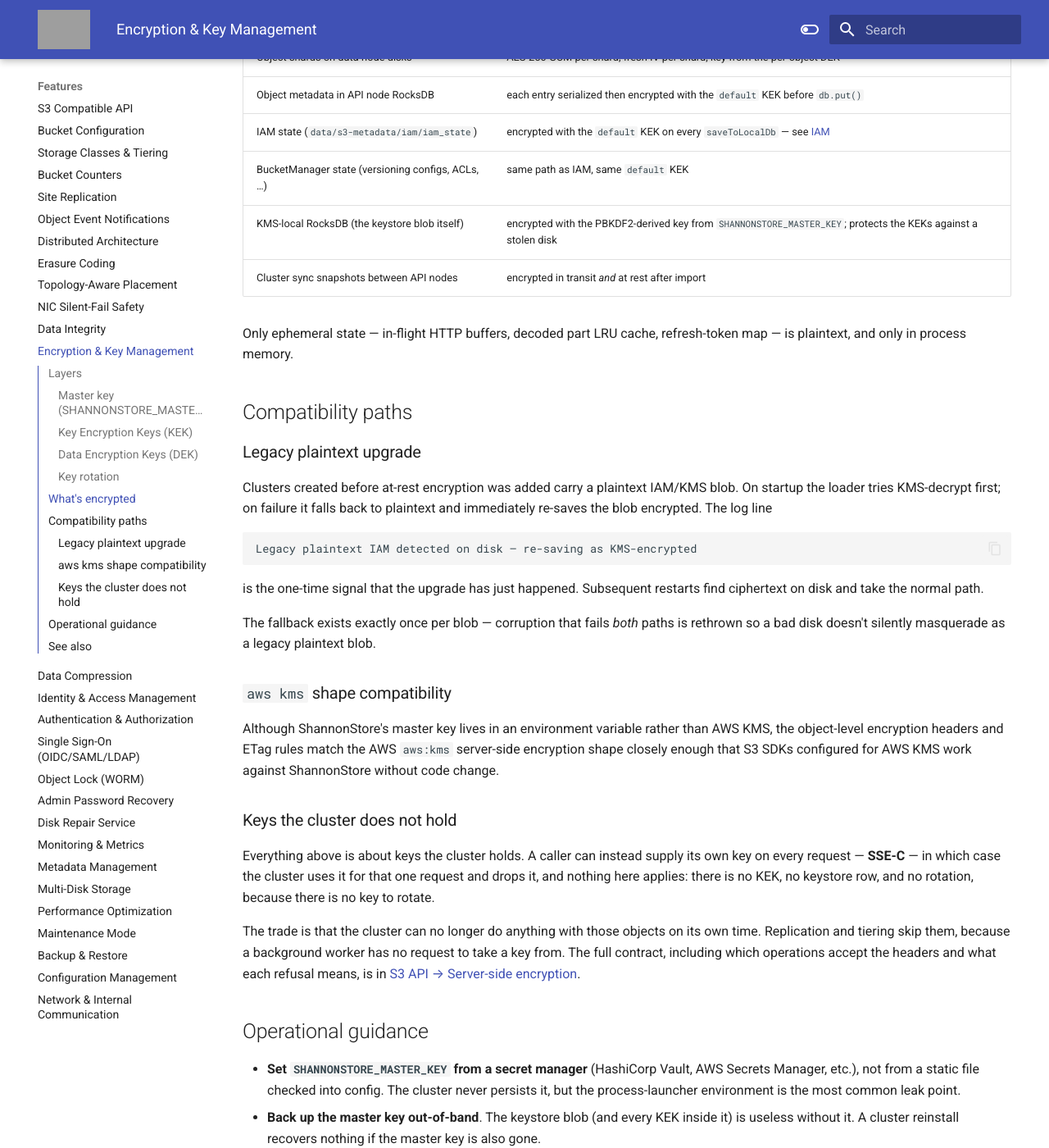
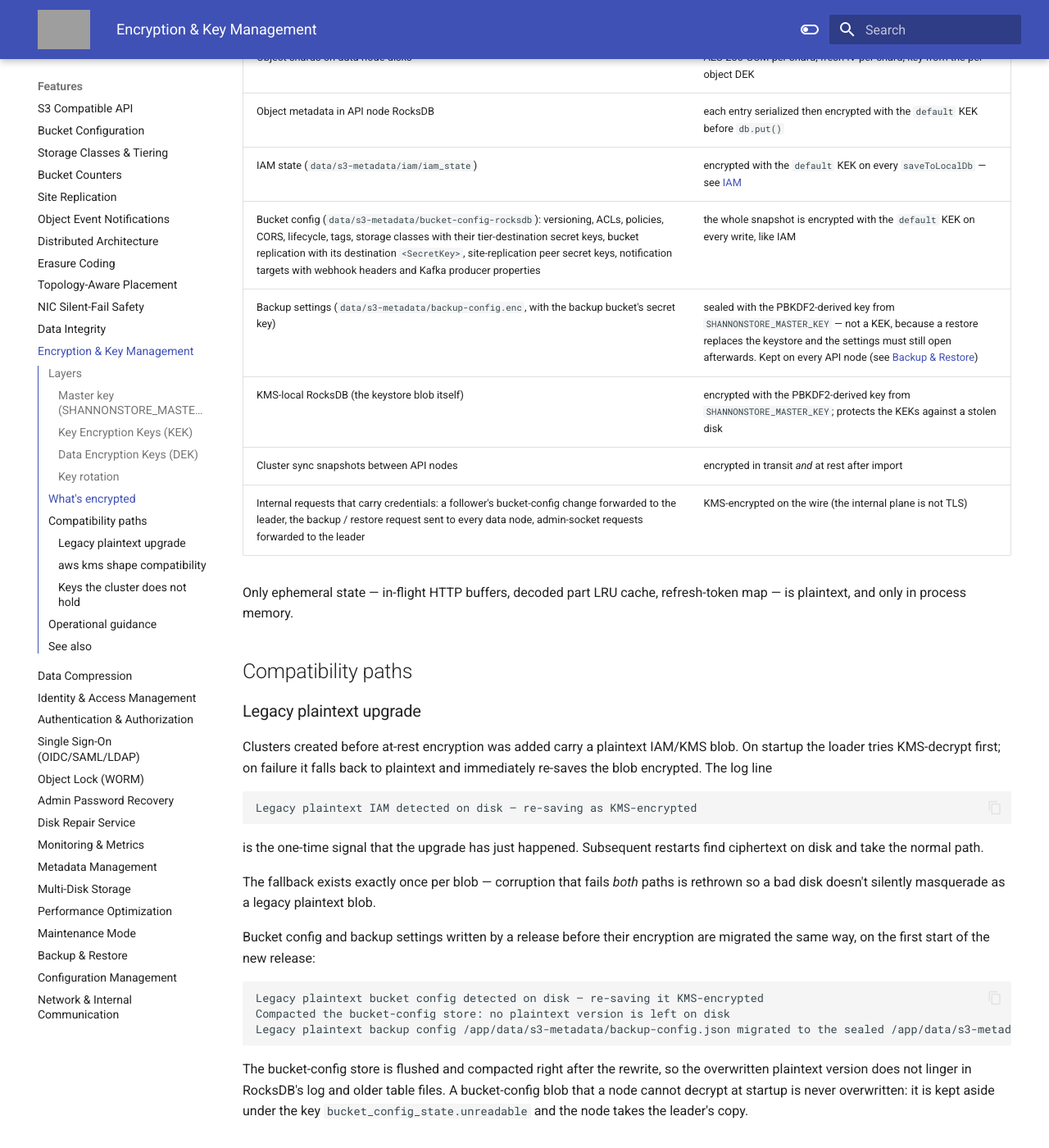
Before and after one commit to cloudcheflabs/shannonstore-docs, an MkDocs documentation site: the page built from docs/features/kms.md, in a window 1280 px wide and 1400 px high, scrolled down 3079 px. Shown: the whole window at 82% size. Built offline with MkDocs 1.6.1 and Material for MkDocs 9.7.7, drawn with Linux system fonts in a browser that asks for light colours; the version menu is left out; grey boxes are pictures that could not be loaded.

Commit message:
docs: bucket config and backup settings encrypted at rest and on the wire, backup settings on every api node, bucket config in backups, IAM changes with a peer down answer 200 + unconfirmedNodes, S3 GetBucketReplication masks the secret
Co-Authored-By: Claude Opus 5.5 <noreply@anthropic.com>

````diff
--- a/docs/features/kms.md
+++ b/docs/features/kms.md
@@ -104,9 +104,11 @@ The same KMS pipeline protects every persistent surface the cluster owns:
 | Object shards on data-node disks | AES-256-GCM per shard, fresh IV per shard, key from the per-object DEK |
 | Object metadata in API node RocksDB | each entry serialized then encrypted with the `default` KEK before `db.put()` |
 | IAM state (`data/s3-metadata/iam/iam_state`) | encrypted with the `default` KEK on every `saveToLocalDb` — see [IAM](iam.md) |
-| BucketManager state (versioning configs, ACLs, …) | same path as IAM, same `default` KEK |
+| Bucket config (`data/s3-metadata/bucket-config-rocksdb`): versioning, ACLs, policies, CORS, lifecycle, tags, storage classes with their tier-destination secret keys, bucket replication with its destination `<SecretKey>`, site-replication peer secret keys, notification targets with webhook headers and Kafka producer properties | the whole snapshot is encrypted with the `default` KEK on every write, like IAM |
+| Backup settings (`data/s3-metadata/backup-config.enc`, with the backup bucket's secret key) | sealed with the PBKDF2-derived key from `SHANNONSTORE_MASTER_KEY` — not a KEK, because a restore replaces the keystore and the settings must still open afterwards. Kept on every API node (see [Backup & Restore](backup.md)) |
 | KMS-local RocksDB (the keystore blob itself) | encrypted with the PBKDF2-derived key from `SHANNONSTORE_MASTER_KEY`; protects the KEKs against a stolen disk |
 | Cluster sync snapshots between API nodes | encrypted in transit *and* at rest after import |
+| Internal requests that carry credentials: a follower's bucket-config change forwarded to the leader, the backup / restore request sent to every data node, admin-socket requests forwarded to the leader | KMS-encrypted on the wire (the internal plane is not TLS) |
 
 Only ephemeral state — in-flight HTTP buffers, decoded part LRU cache, refresh-token map — is plaintext, and only in process memory.
 
@@ -123,6 +125,16 @@ Legacy plaintext IAM detected on disk — re-saving as KMS-encrypted
 is the one-time signal that the upgrade has just happened. Subsequent restarts find ciphertext on disk and take the normal path.
 
 The fallback exists exactly once per blob — corruption that fails *both* paths is rethrown so a bad disk doesn't silently masquerade as a legacy plaintext blob.
+
+Bucket config and backup settings written by a release before their encryption are migrated the same way, on the first start of the new release:
+
+```
+Legacy plaintext bucket config detected on disk — re-saving it KMS-encrypted
+Compacted the bucket-config store: no plaintext version is left on disk
+Legacy plaintext backup config /app/data/s3-metadata/backup-config.json migrated to the sealed /app/data/s3-metadata/backup-config.enc and deleted
+```
+
+The bucket-config store is flushed and compacted right after the rewrite, so the overwritten plaintext version does not linger in RocksDB's log and older table files. A bucket-config blob that a node cannot decrypt at startup is never overwritten: it is kept aside under the key `bucket_config_state.unreadable` and the node takes the leader's copy.
 
 ### `aws kms` shape compatibility
 
````
Also changed, not shown: docs/features/backup.md (+7 -2 lines), docs/features/bucket-configuration.md (+5 -0 lines), docs/features/iam.md (+13 -0 lines), docs/features/network.md (+3 -1 lines), docs/operations/admin-rest-api.md (+4 -0 lines).
